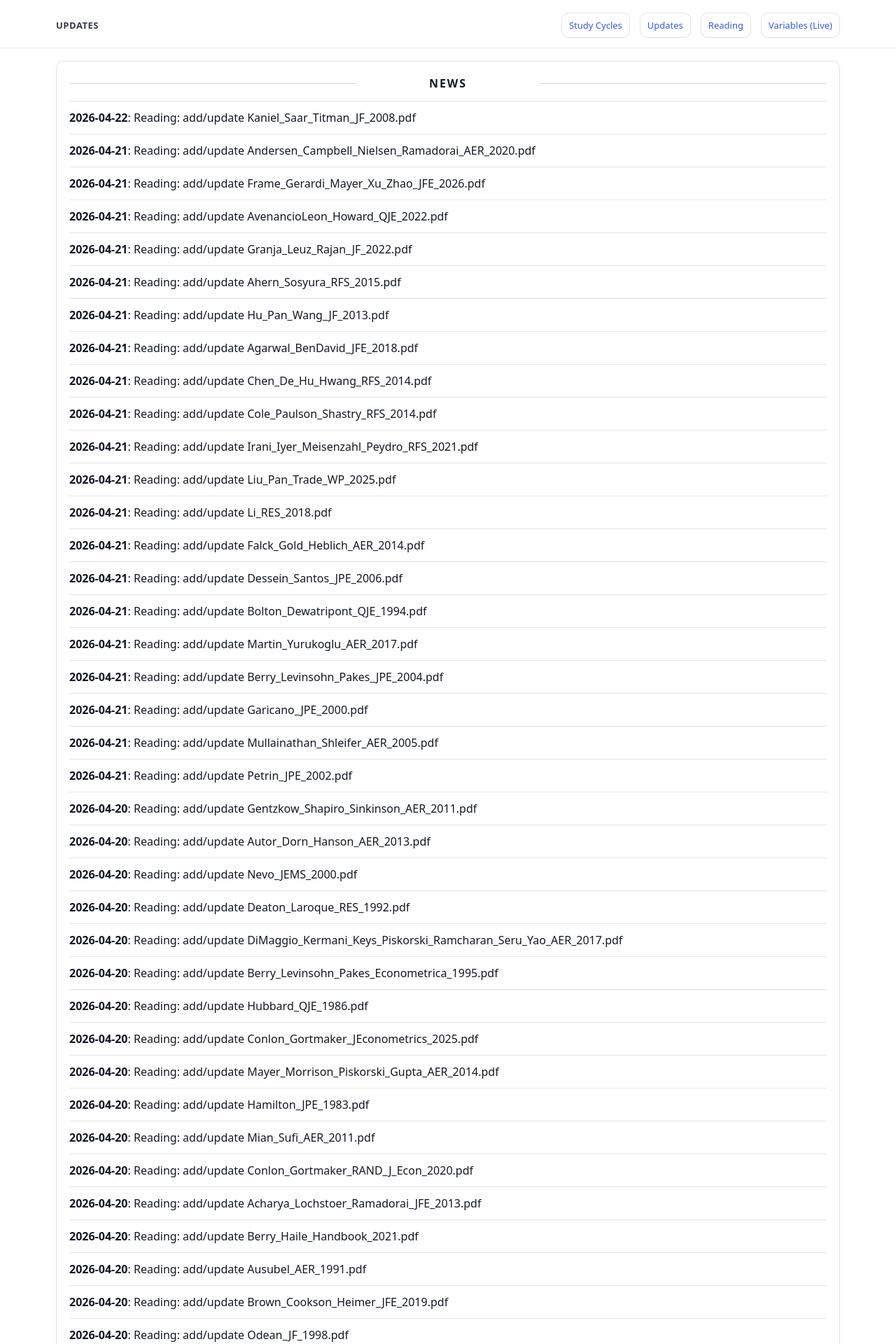
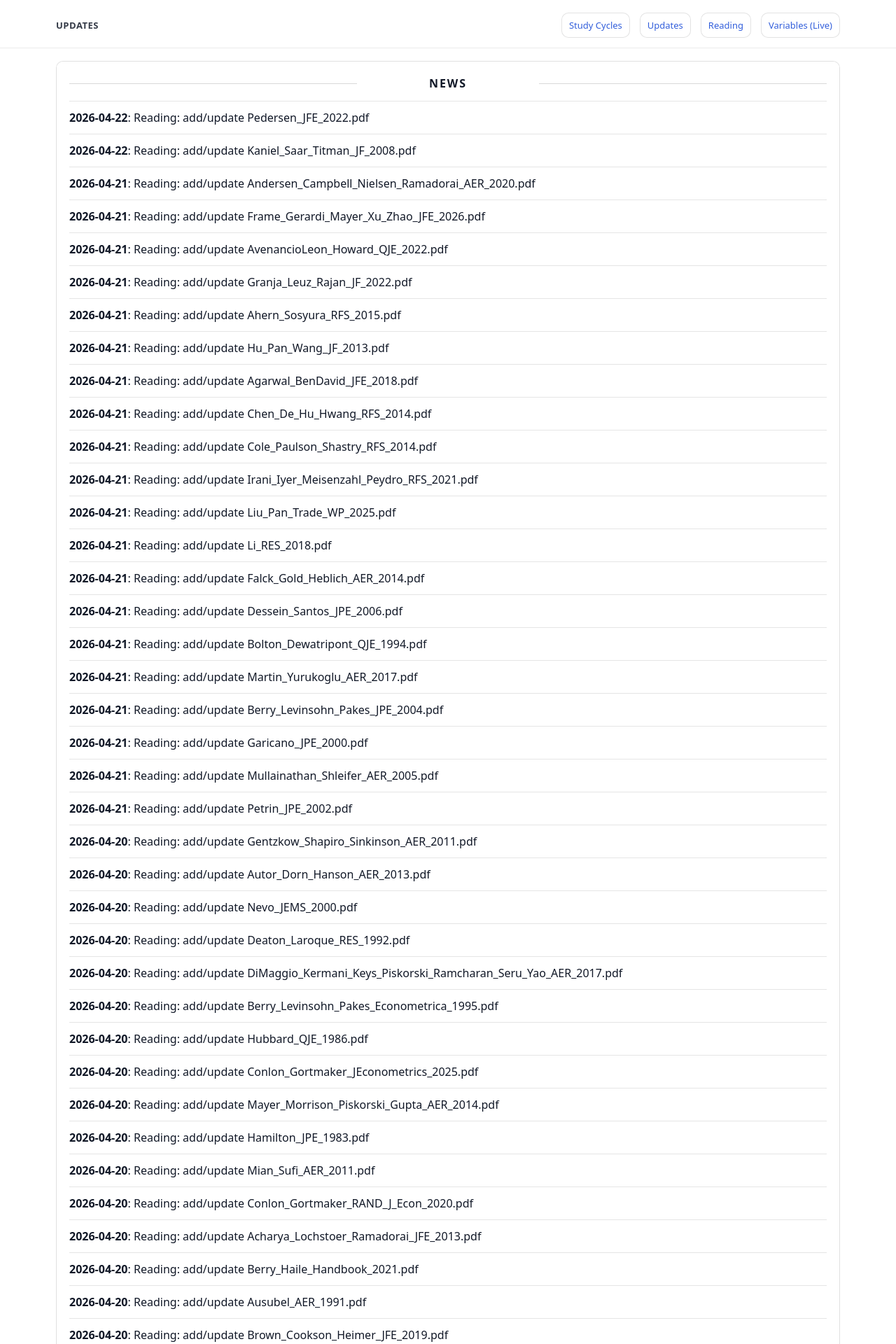
Before and after one commit to yaxinzn/study-archive, a Jekyll site: the page built from updates/index.md, in a window 1280 px wide. Shown: the top 1920 px of the page at 70% size. Built offline with Jekyll 4.4.1, drawn with Linux system fonts in a browser that asks for light colours; some of the changed text lies outside the part shown.

Commit message:
chore: update NEWS feed

```diff
--- a/_data/news.yml
+++ b/_data/news.yml
@@ -1,4 +1,7 @@
 # Auto-generated update history (sorted newest -> oldest). Do not edit manually.
+- ts: "1776808728"
+  date: "2026-04-22"
+  title: "Reading: add/update Pedersen_JFE_2022.pdf"
 - ts: "1776804901"
   date: "2026-04-22"
   title: "Reading: add/update Kaniel_Saar_Titman_JF_2008.pdf"
```
